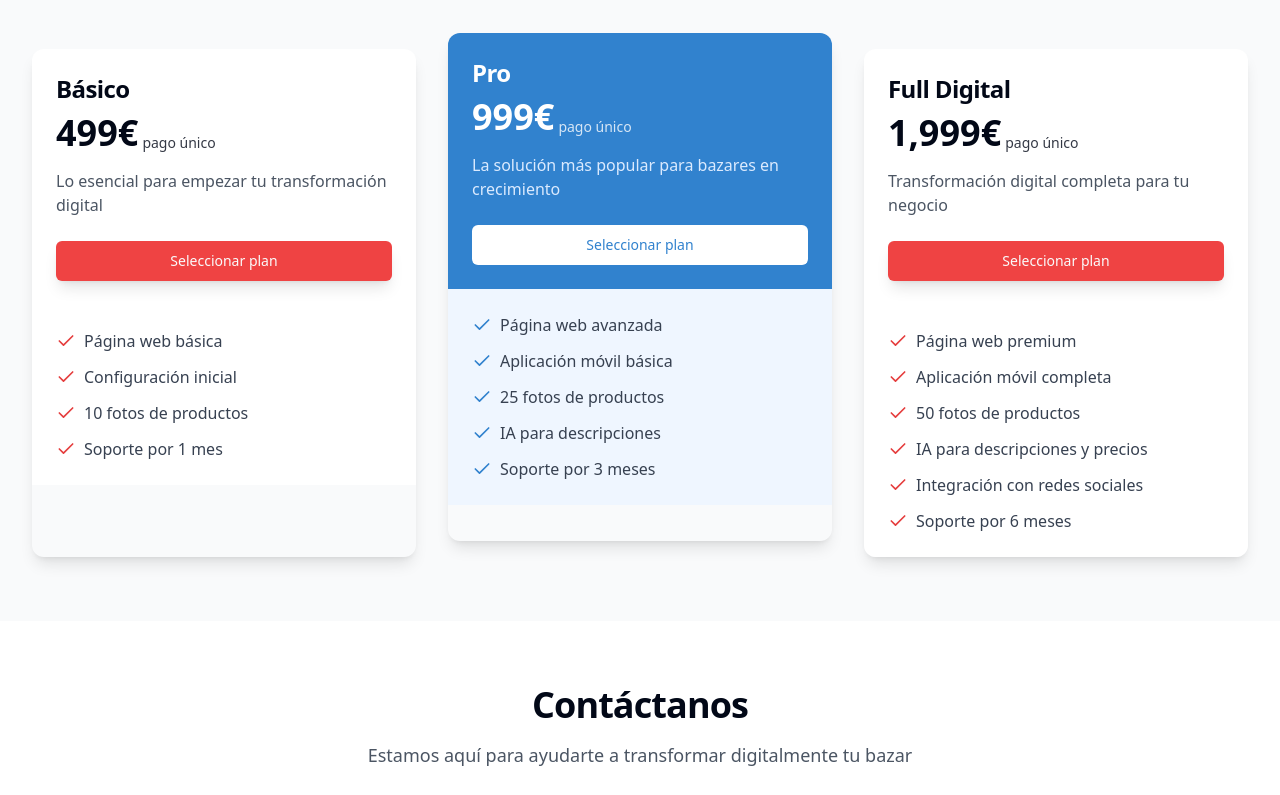
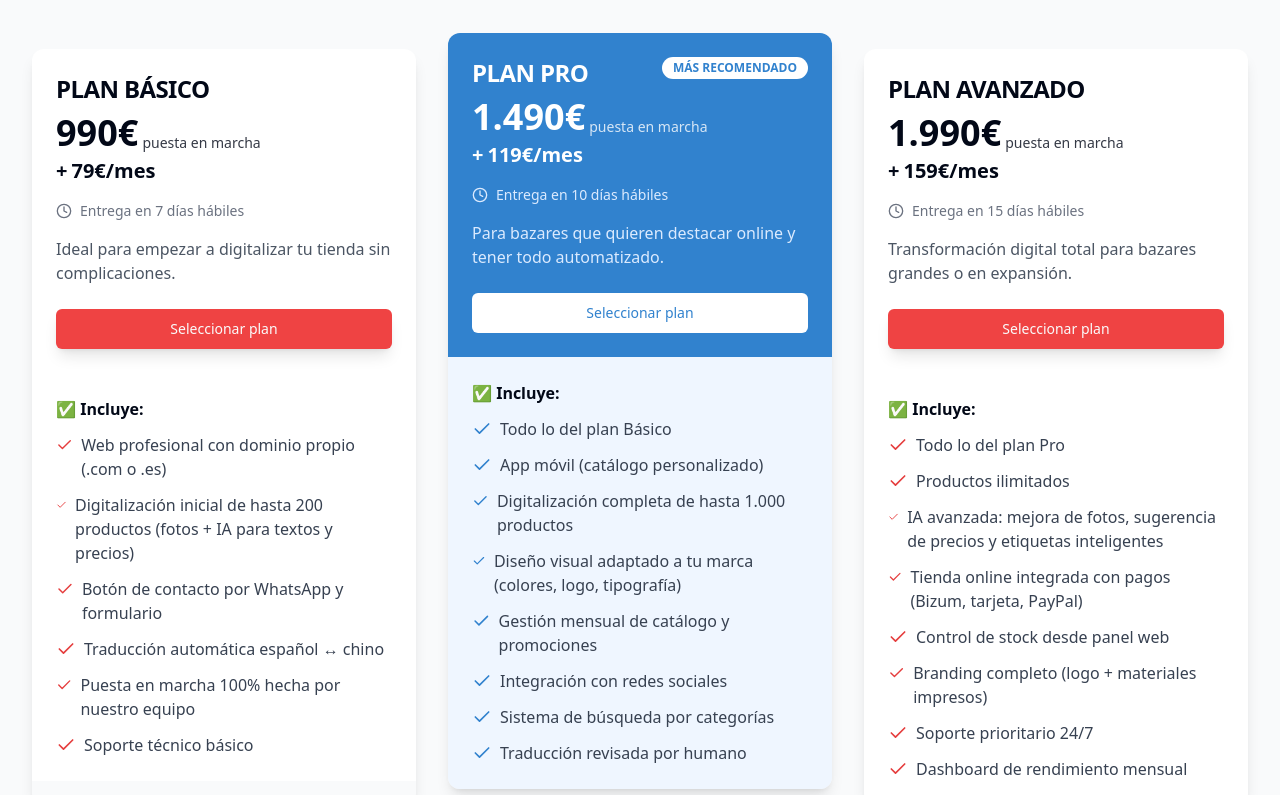
Before and after one commit to surfextreme111/neo-bazaar-digital-boost, a React (Vite) app: page / in a window 1280 px wide. Shown: the part 1263-2058 px from the top of the page. Built offline with nearby package versions, Linux system fonts and the light colour scheme.

Commit message:
Add pricing plans
Add new pricing plans with detailed features.

```diff
--- a/src/components/PricingSection.tsx
+++ b/src/components/PricingSection.tsx
@@ -1,47 +1,62 @@
 
 import React from 'react';
 import { Button } from '@/components/ui/button';
-import { Check } from 'lucide-react';
+import { Check, Clock, Star } from 'lucide-react';
+import { Badge } from '@/components/ui/badge';
 
 const pricingPlans = [
   {
-    name: "Básico",
-    price: "499€",
-    description: "Lo esencial para empezar tu transformación digital",
+    name: "PLAN BÁSICO",
+    setupPrice: "990€",
+    monthlyPrice: "79€",
+    description: "Ideal para empezar a digitalizar tu tienda sin complicaciones.",
+    deliveryTime: "7 días hábiles",
     features: [
-      "Página web básica",
-      "Configuración inicial",
-      "10 fotos de productos",
-      "Soporte por 1 mes"
+      "Web profesional con dominio propio (.com o .es)",
+      "Digitalización inicial de hasta 200 productos (fotos + IA para textos y precios)",
+      "Botón de contacto por WhatsApp y formulario",
+      "Traducción automática español ↔ chino",
+      "Puesta en marcha 100% hecha por nuestro equipo",
+      "Soporte técnico básico"
     ],
     highlight: false,
     color: "bg-gray-100"
   },
   {
-    name: "Pro",
-    price: "999€",
-    description: "La solución más popular para bazares en crecimiento",
+    name: "PLAN PRO",
+    setupPrice: "1.490€",
+    monthlyPrice: "119€",
+    description: "Para bazares que quieren destacar online y tener todo automatizado.",
+    deliveryTime: "10 días hábiles",
     features: [
-      "Página web avanzada",
-      "Aplicación móvil básica",
-      "25 fotos de productos",
-      "IA para descripciones",
-      "Soporte por 3 meses"
+      "Todo lo del plan Básico",
+      "App móvil (catálogo personalizado)",
+      "Digitalización completa de hasta 1.000 productos",
+      "Diseño visual adaptado a tu marca (colores, logo, tipografía)",
+      "Gestión mensual de catálogo y promociones",
+      "Integración con redes sociales",
+      "Sistema de búsqueda por categorías",
+      "Traducción revisada por humano"
     ],
     highlight: true,
-    color: "bg-neobazar-blue"
+    color: "bg-neobazar-blue",
+    recommended: true
   },
   {
-    name: "Full Digital",
-    price: "1,999€",
-    description: "Transformación digital completa para tu negocio",
+    name: "PLAN AVANZADO",
+    setupPrice: "1.990€",
+    monthlyPrice: "159€",
+    description: "Transformación digital total para bazares grandes o en expansión.",
+    deliveryTime: "15 días hábiles",
     features: [
-      "Página web premium",
-      "Aplicación móvil completa",
-      "50 fotos de productos",
-      "IA para descripciones y precios",
-      "Integración con redes sociales",
-      "Soporte por 6 meses"
+      "Todo lo del plan Pro",
+      "Productos ilimitados",
+      "IA avanzada: mejora de fotos, sugerencia de precios y etiquetas inteligentes",
+      "Tienda online integrada con pagos (Bizum, tarjeta, PayPal)",
+      "Control de stock desde panel web",
+      "Branding completo (logo + materiales impresos)",
+      "Soporte prioritario 24/7",
+      "Dashboard de rendimiento mensual"
     ],
     highlight: false,
     color: "bg-gray-100"
@@ -50,7 +65,7 @@ const pricingPlans = [
 
 const PricingSection = () => {
   return (
-    <section className="section bg-gray-50">
+    <section className="section bg-gray-50" id="precios">
       <div className="text-center mb-12 slide-in">
         <h2 className="text-3xl md:text-4xl font-bold mb-4">Planes y Precios</h2>
         <p className="text-lg text-gray-600 max-w-2xl mx-auto">
@@ -66,25 +81,48 @@ const PricingSection = () => {
             style={{ animationDelay: `${index * 150}ms` }}
           >
             <div className={`p-6 ${plan.highlight ? 'bg-neobazar-blue text-white' : 'bg-white'}`}>
-              <h3 className="text-2xl font-bold mb-2">{plan.name}</h3>
-              <div className="flex items-end gap-1 mb-4">
-                <span className="text-3xl md:text-4xl font-bold">{plan.price}</span>
-                <span className="text-sm opacity-80">pago único</span>
+              <div className="flex justify-between items-start">
+                <h3 className="text-2xl font-bold mb-2">{plan.name}</h3>
+                {plan.recommended && (
+                  <Badge className="bg-white text-neobazar-blue font-semibold">MÁS RECOMENDADO</Badge>
+                )}
               </div>
+
+              <div className="mb-4">
+                <div className="flex items-end gap-1">
+                  <span className="text-3xl md:text-4xl font-bold">{plan.setupPrice}</span>
+                  <span className="text-sm opacity-80">puesta en marcha</span>
+                </div>
+                <div className="flex items-center gap-1 mt-1">
+                  <span className="text-xl font-semibold">+</span>
+                  <span className="text-xl font-bold">{plan.monthlyPrice}/mes</span>
+                </div>
+              </div>
+
+              <div className="flex items-center gap-2 mb-4">
+                <Clock className={`h-4 w-4 ${plan.highlight ? 'text-blue-100' : 'text-gray-500'}`} />
+                <span className={`text-sm ${plan.highlight ? 'text-blue-100' : 'text-gray-500'}`}>
+                  Entrega en {plan.deliveryTime}
+                </span>
+              </div>
+
               <p className={`${plan.highlight ? 'text-blue-100' : 'text-gray-600'} mb-6`}>
                 {plan.description}
               </p>
+
               <Button
                 className={`w-full py-3 ${plan.highlight ? 'bg-white text-neobazar-blue hover:bg-gray-100' : 'btn-primary'}`}
               >
                 Seleccionar plan
               </Button>
             </div>
+
             <div className={`p-6 ${plan.highlight ? 'bg-blue-50' : 'bg-white'}`}>
+              <p className="font-semibold mb-3">✅ Incluye:</p>
               <ul className="space-y-3">
                 {plan.features.map((feature, i) => (
-                  <li key={i} className="flex items-center gap-2">
-                    <Check className={`h-5 w-5 ${plan.highlight ? 'text-neobazar-blue' : 'text-neobazar-red'}`} />
+                  <li key={i} className="flex items-start gap-2">
+                    <Check className={`h-5 w-5 mt-0.5 ${plan.highlight ? 'text-neobazar-blue' : 'text-neobazar-red'}`} />
                     <span className="text-gray-700">{feature}</span>
                   </li>
                 ))}
```
